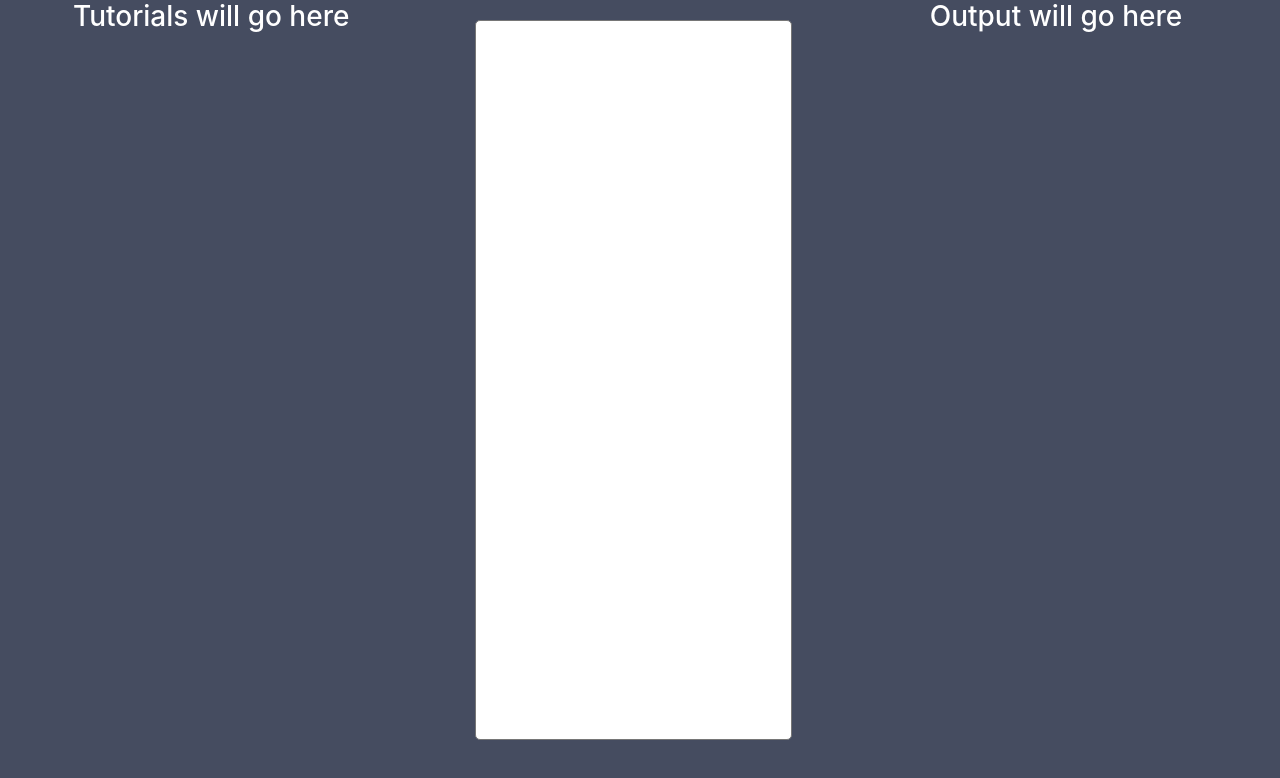
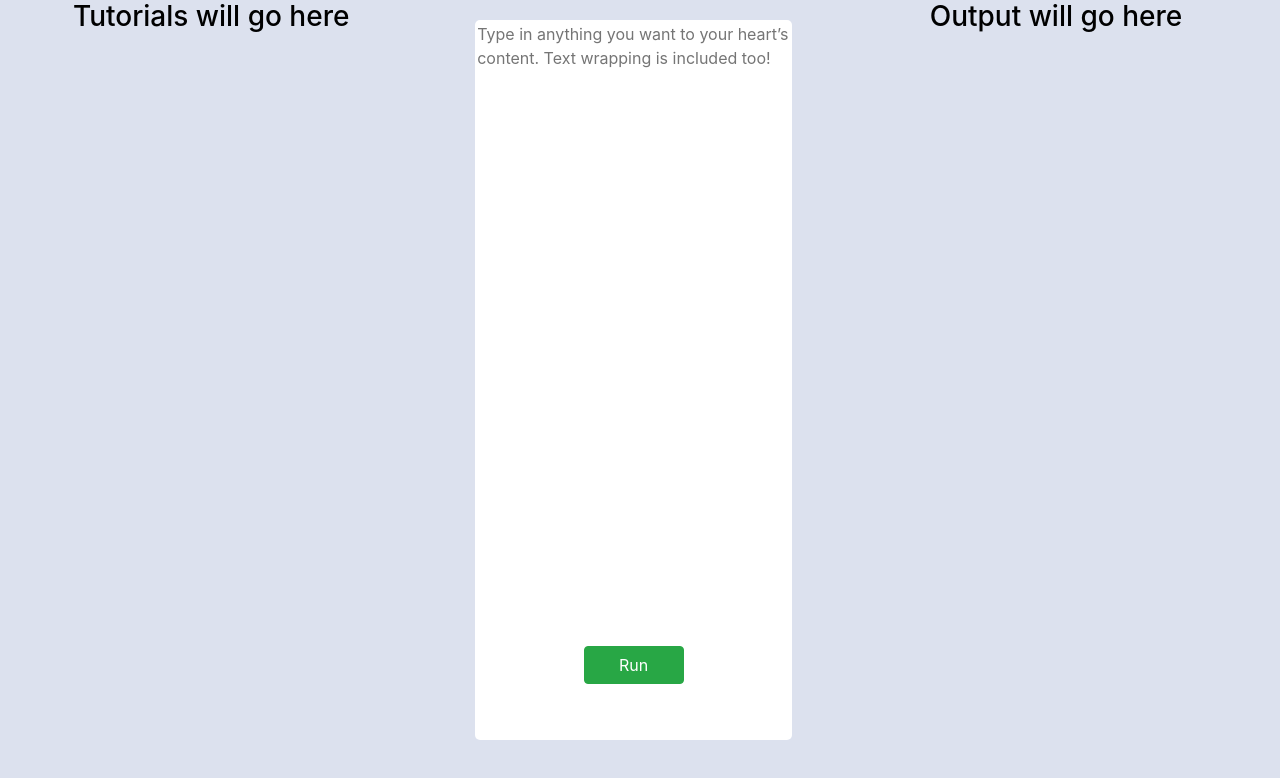
Before and after one commit to MissouriMRR/propguard, a React (Create React App) app: page /tutorial in a window 1280 px wide. Shown: the top 778 px of the page. Built offline with nearby package versions, Linux system fonts and the light colour scheme.

Commit message:
updated theme

```diff
--- a/src/components/landing/Landing.tsx
+++ b/src/components/landing/Landing.tsx
@@ -5,12 +5,12 @@ import styled, { AnyStyledComponent } from "styled-components";
 const Land: AnyStyledComponent = styled.div`
   height: 100%;
   overflow-x: hidden;
-  background-color: #454c60;
+  background-color: #dce1ee;
 `;
 
 const Main: AnyStyledComponent = styled.div`
   height: 350px;
-  color: white;
+  color: black;
 
   @media screen and (max-width: 575px) {
     .jumbotron {
@@ -43,13 +43,13 @@ const Title: AnyStyledComponent = styled.div`
 
   @keyframes blinkTextCursor {
     0% {
-      border-right-color: rgba(255, 255, 255, 1);
+      border-right-color: rgba(0, 0, 0, 1);
     }
     25% {
-      border-right-color: rgba(255, 255, 255, 1);
+      border-right-color: rgba(0, 0, 0, 1);
     }
     50% {
-      border-right-color: rgba(255, 255, 255, 1);
+      border-right-color: rgba(0, 0, 00, 1);
     }
     75% {
       border-right-color: transparent;
@@ -65,8 +65,9 @@ const Subtext: AnyStyledComponent = styled.span`
 `;
 
 const Button: AnyStyledComponent = styled.button`
-  background-color: #afeb80;
+  background-color: #8dca5d;
   color: white;
+  width: 100px;
 `;
 
 const Landing: React.FC = (): JSX.Element => {
@@ -82,7 +83,7 @@ const Landing: React.FC = (): JSX.Element => {
             </Subtext>
             <br />
             <Link to="/tutorial">
-              <Button className="btn col-6 mt-5">Start Tutorial</Button>
+              <Button className="btn col-6 mt-5">Start</Button>
             </Link>
           </Main>
         </div>
--- a/src/components/text-editor/TextEditor.tsx
+++ b/src/components/text-editor/TextEditor.tsx
@@ -13,6 +13,21 @@ const Text: AnyStyledComponent = styled.textarea`
   height: 90%;
   border-radius: 5px;
   resize: none;
+  border: none;
+
+  :focus {
+    outline: none;
+  }
+`;
+
+const Button: AnyStyledComponent = styled.button`
+  position: relative;
+  bottom: 100px;
+  width: 100px;
+
+  @media only screen and (max-width: 800px) {
+    bottom: 60px;
+  }
 `;
 
 const TextEditor: React.FC = (): JSX.Element => {
@@ -61,8 +76,10 @@ const TextEditor: React.FC = (): JSX.Element => {
         onChange={(event: any) => autoCompleteCheck(event.target.value)}
         spellCheck="false"
         id="terminal"
+        placeholder="Type in anything you want to your heart’s content. Text wrapping is included too!"
       />
       <div>{suggestion}</div>
+      <Button className="btn btn-success">Run</Button>
     </Main>
   );
 };
--- a/src/components/tutorial-app/TutorialApp.tsx
+++ b/src/components/tutorial-app/TutorialApp.tsx
@@ -7,13 +7,22 @@ const Parent: AnyStyledComponent = styled.div`
   align-items: flex-start;
   flex-wrap: nowrap;
   height: 100%;
-  background-color: #454c60;
+  background-color: #dce1ee;
+
+  @media only screen and (max-width: 800px) {
+    flex-direction: column;
+  }
 `;
 
 const Column: AnyStyledComponent = styled.div`
   width: 33%;
-  color: #fff;
+  color: black;
   height: 100%;
+
+  @media only screen and (max-width: 800px) {
+    width: 100%;
+    height: 33%;
+  }
 `;
 
 const TutorialApp: React.FC = (): JSX.Element => {
```
